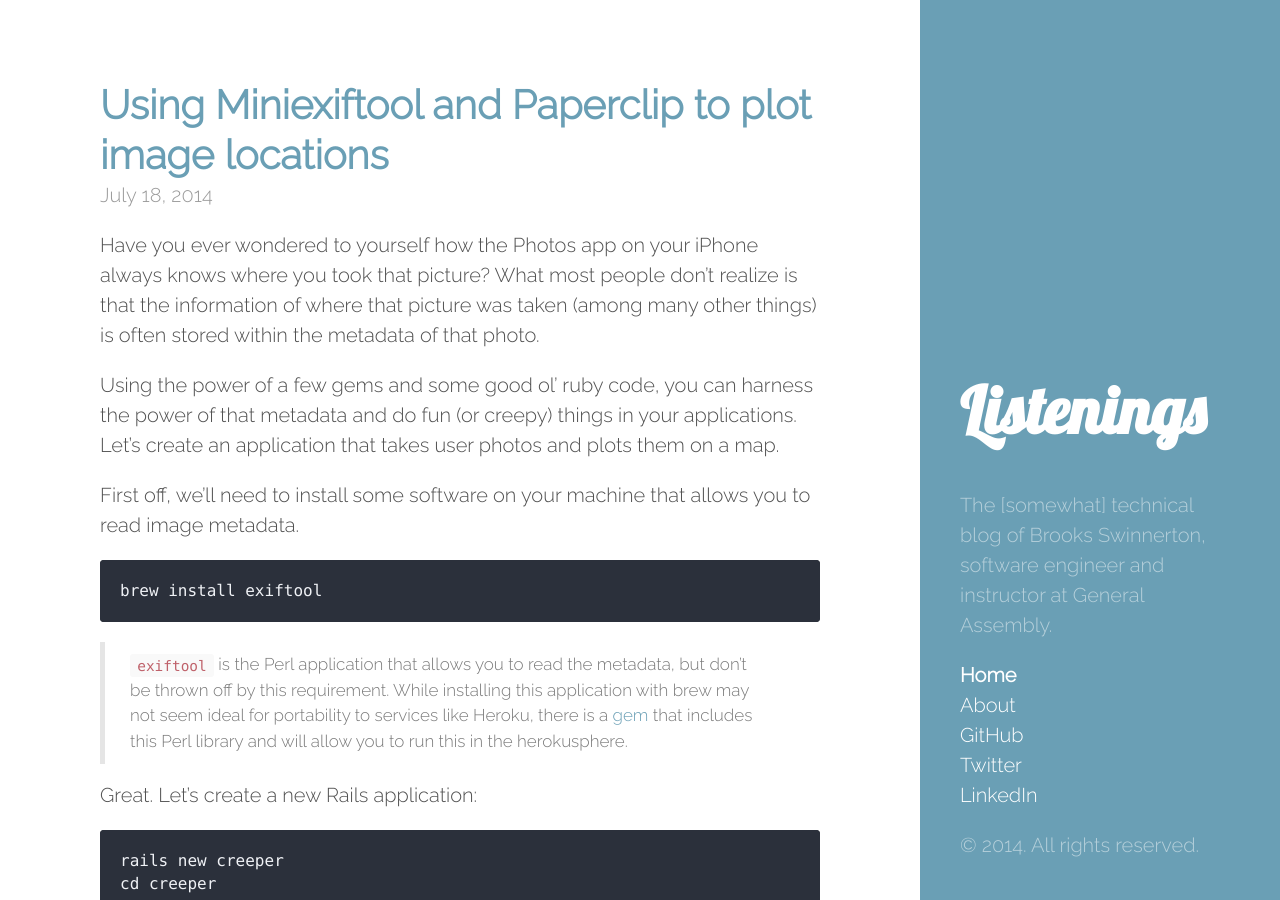
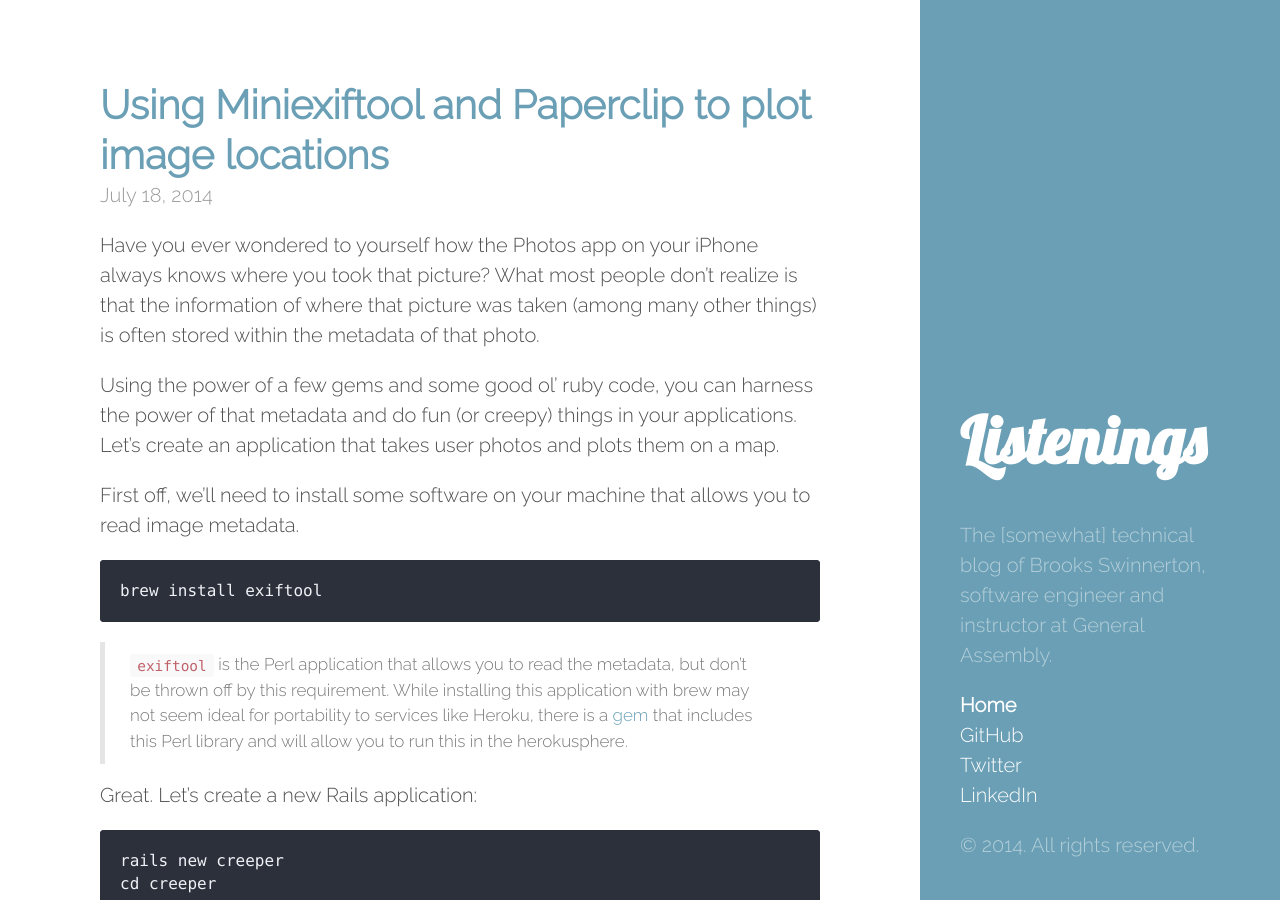
Before and after one commit to bswinnerton/blog, a Jekyll site: the page built from index.html, in a window 1280 px wide and 900 px high. Built offline with Jekyll 4.4.1, drawn with Linux system fonts in a browser that asks for light colours; Markdown is read by kramdown in place of the engine named in the settings; the list of posts is cut into pages by our own code.

Commit message:
Removing About link from sidebar

```diff
--- a/_includes/sidebar.html
+++ b/_includes/sidebar.html
@@ -23,8 +23,6 @@
       {% endfor %}
       {% endcomment %}
 
-      <a class="sidebar-nav-item" href="http://brooks.swinnerton.me">About</a>
-      {{ site.social_links.github.title }}
       {% for link in site.social_links %}
         <a class="sidebar-nav-item" href="{{ link.url }}">{{ link.title }}</a>
       {% endfor %}
```
